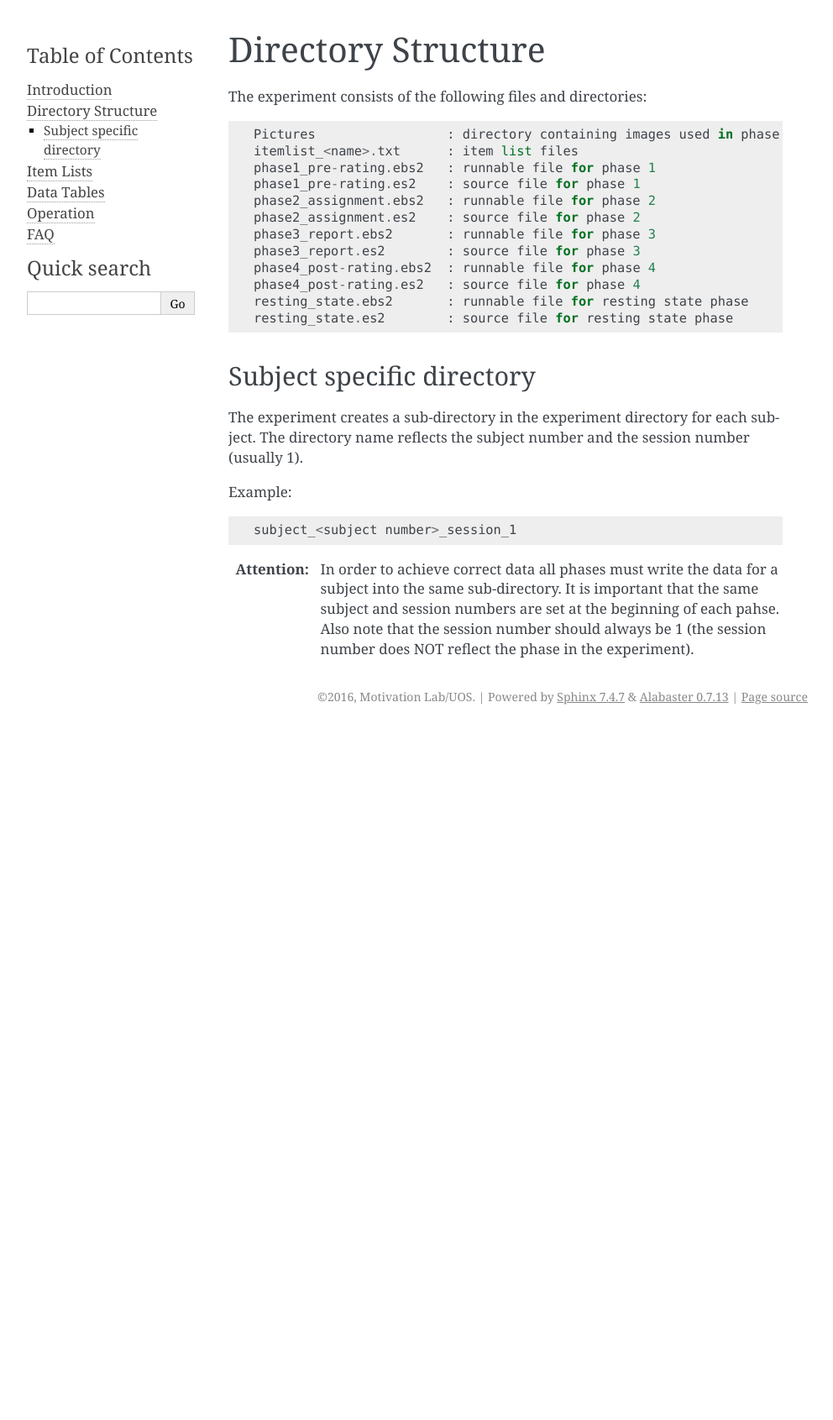
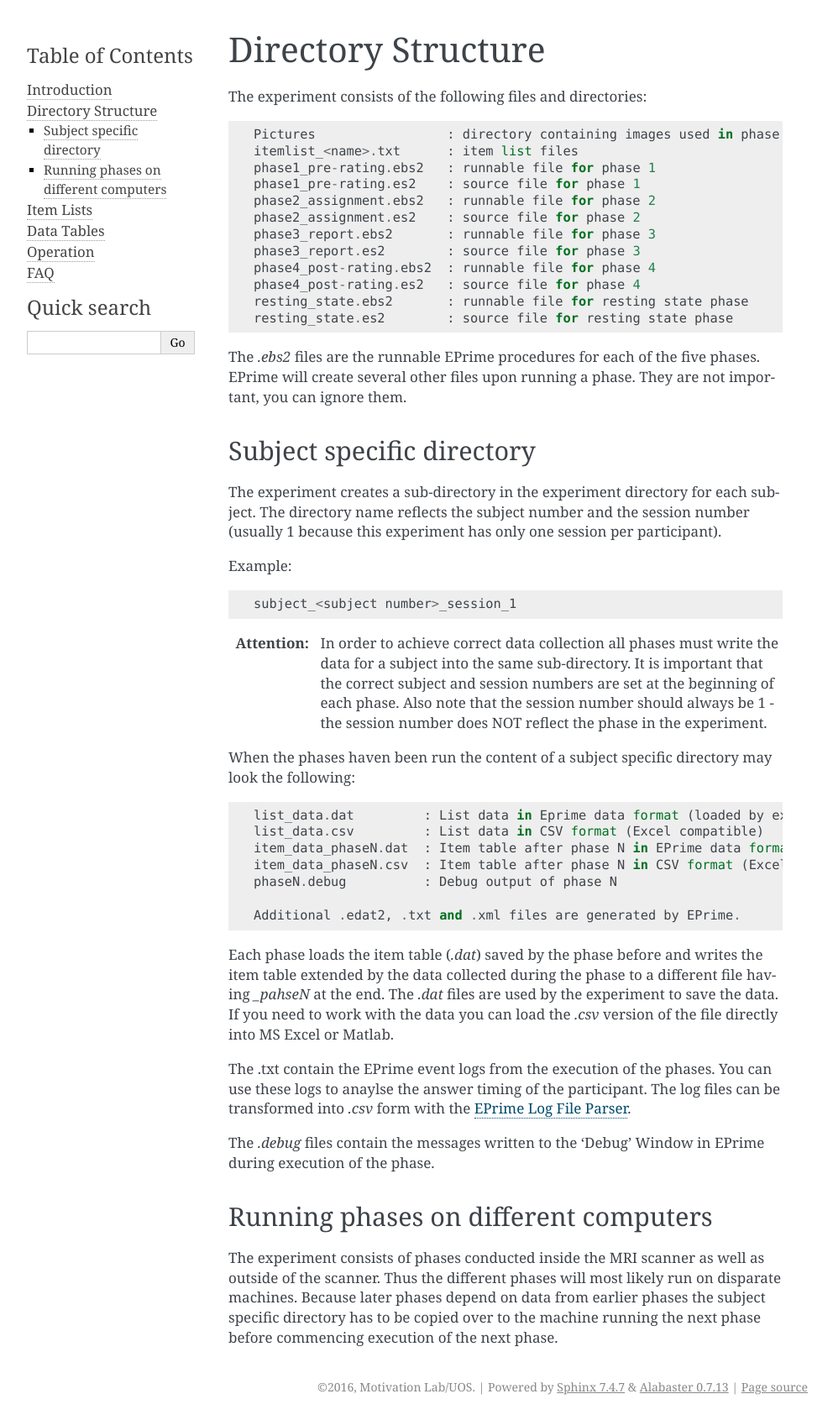
Before and after one commit to bwulff/selfinfiltration-experiment-doc, a Sphinx documentation site: the page built from docs/source/directory.rst, in a window 1280 px wide. Shown: the whole page at 84% size, without its empty margins (148-1140 px from the left). Built offline with Sphinx 7.4.7, drawn with Linux system fonts in a browser that asks for light colours; pages that are not in the unit, such as notebooks, are missing from menus; before the commit the page ends 900 px from its top, so only the background shows below that.

Commit message:
extended directory structure page with explanation of files in subject dir

```diff
--- a/docs/source/directory.rst
+++ b/docs/source/directory.rst
@@ -17,20 +17,59 @@ The experiment consists of the following files and directories::
   resting_state.ebs2       : runnable file for resting state phase
   resting_state.es2        : source file for resting state phase
 
+The `.ebs2` files are the runnable EPrime procedures for each of the five phases.
+EPrime will create several other files upon running a phase. They are not important,
+you can ignore them.
+
 
 Subject specific directory
 --------------------------
 The experiment creates a sub-directory in the experiment directory for each
 subject. The directory name reflects the subject number and the session number
-(usually 1).
+(usually 1 because this experiment has only one session per participant).
 
 Example::
 
   subject_<subject number>_session_1
 
 :Attention:
-  In order to achieve correct data all phases must write the data for a subject
-  into the same sub-directory. It is important that the same subject and
-  session numbers are set at the beginning of each pahse. Also note that the
-  session number should always be 1 (the session number does NOT reflect the
-  phase in the experiment).
+  In order to achieve correct data collection all phases must write the data for
+  a subject into the same sub-directory. It is important that the correct subject and
+  session numbers are set at the beginning of each phase. Also note that the
+  session number should always be 1 - the session number does NOT reflect the
+  phase in the experiment.
+
+When the phases haven been run the content of a subject specific directory may
+look the following::
+
+  list_data.dat         : List data in Eprime data format (loaded by experiment)
+  list_data.csv         : List data in CSV format (Excel compatible)
+  item_data_phaseN.dat  : Item table after phase N in EPrime data format (loaded by experiment)
+  item_data_phaseN.csv  : Item table after phase N in CSV format (Excel compatible)
+  phaseN.debug          : Debug output of phase N
+
+  Additional .edat2, .txt and .xml files are generated by EPrime.
+
+Each phase loads the item table (`.dat`) saved by the phase before and writes the
+item table extended by the data collected during the phase to a different file having
+`_pahseN` at the end. The `.dat` files are used by the experiment to save the data.
+If you need to work with the data you can load the `.csv` version of the file directly
+into MS Excel or Matlab.
+
+The .txt contain the EPrime event logs from the execution of the phases. You can use
+these logs to anaylse the answer timing of the participant. The log files can be
+transformed into `.csv` form with the `EPrime Log File Parser <https://bitbucket.org/bwulff/eprime-log-parser>`_.
+
+The `.debug` files contain the messages written to the 'Debug' Window in EPrime
+during execution of the phase.
+
+
+
+Running phases on different computers
+-------------------------------------
+
+The experiment consists of phases conducted inside the MRI scanner as well as outside
+of the scanner. Thus the different phases will most likely run on disparate machines.
+Because later phases depend on data from earlier phases the subject specific directory
+has to be copied over to the machine running the next phase before commencing
+execution of the next phase.
```
